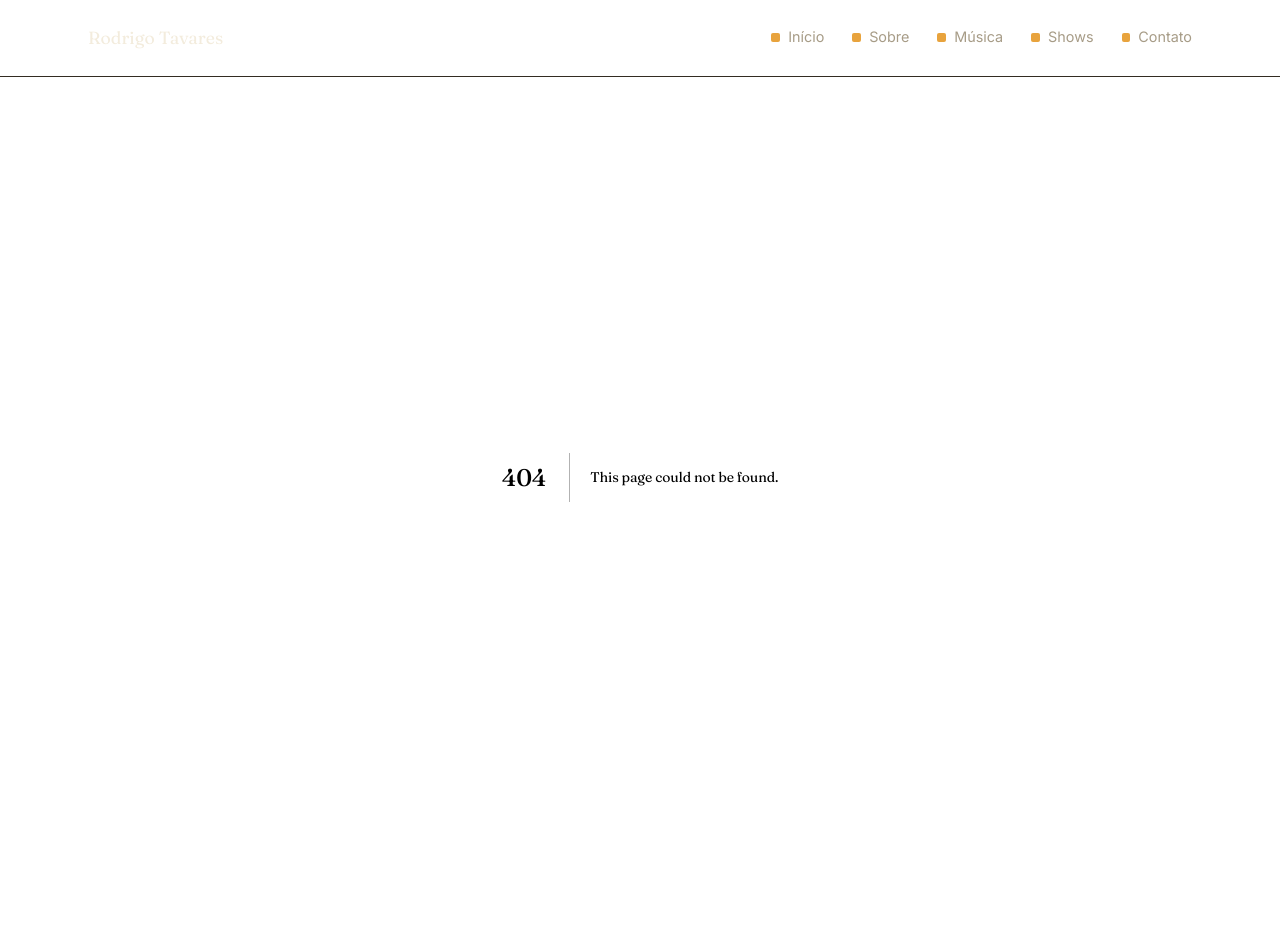
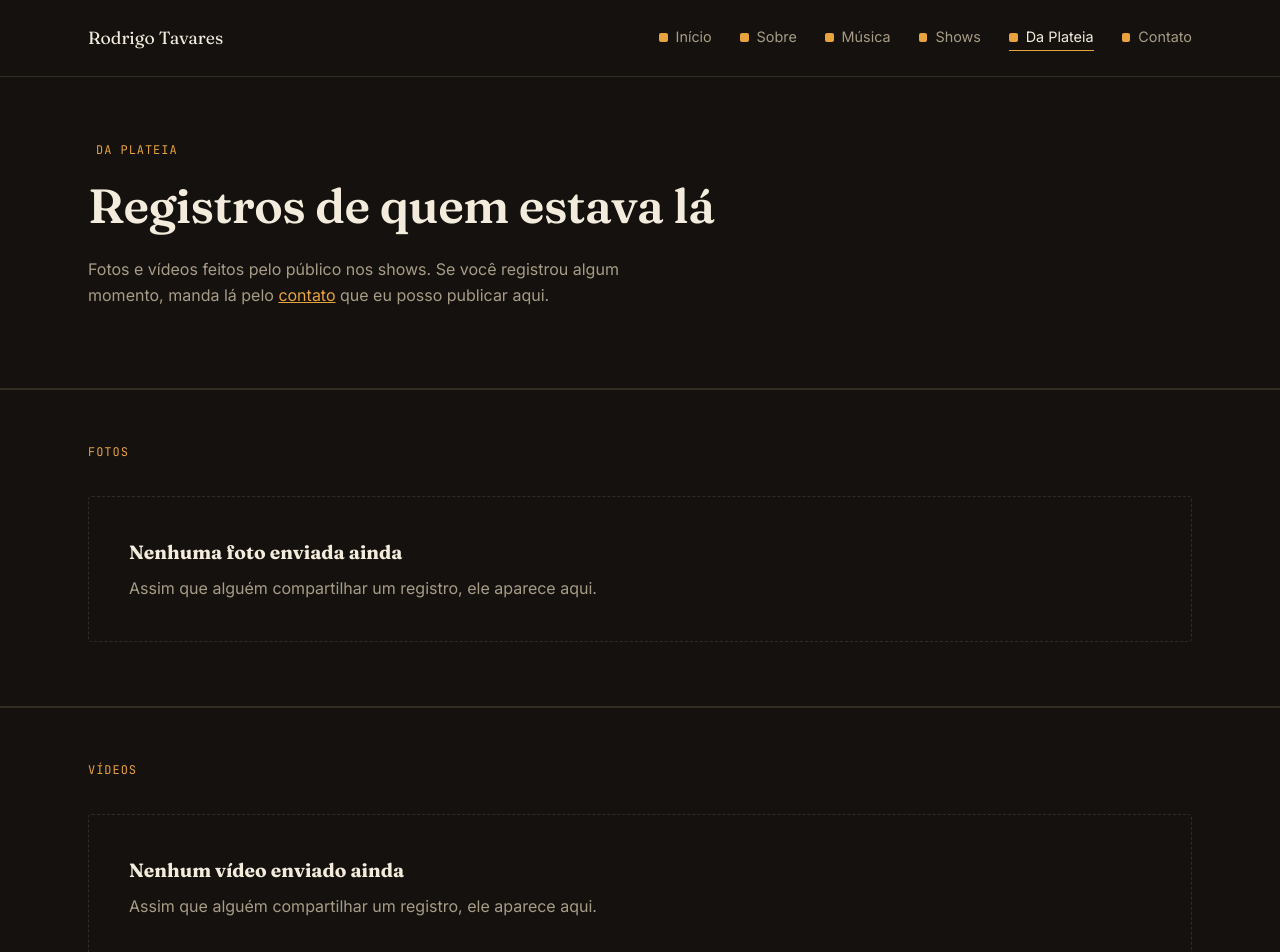
Before and after one commit to rodrigotavares79/rodrigotavares-site, a Next.js app: page /da-plateia in a window 1280 px wide. Before the commit this address had no page. Shown: the top 952 px of the page. Before the commit the page ends 877 px from the top, so only its background shows below. Built offline with nearby package versions, Linux system fonts and the light colour scheme.

Commit message:
Add files via upload

```diff
--- /dev/null
+++ b/app/da-plateia/page.tsx
@@ -0,0 +1,72 @@
+import Footer from "@/components/Footer";
+import PhotoGrid, { Photo } from "@/components/PhotoGrid";
+
+// [placeholder] Fotos enviadas pelo público nos shows. Coloque os arquivos
+// em public/gallery/ e adicione aqui, no mesmo padrão da galeria de /musica.
+const FOTOS: Photo[] = [];
+
+// [placeholder] Vídeos enviados pelo público — pode ser um link do
+// Instagram, YouTube, ou onde estiver hospedado.
+const VIDEOS: { titulo: string; autor: string; link: string }[] = [];
+
+export default function DaPlateia() {
+  return (
+    <>
+      <section className="block" style={{ paddingTop: "4rem" }}>
+        <div className="container">
+          <span className="eyebrow" style={{ display: "flex", alignItems: "center", gap: "0.5rem" }}>
+            <span className="nav-dot" aria-hidden="true" /> Da Plateia
+          </span>
+          <h1 style={{ fontSize: "clamp(2rem, 5vw, 3rem)", marginTop: "0.5rem" }}>
+            Registros de quem estava lá
+          </h1>
+          <p className="text-muted" style={{ maxWidth: "34rem", marginTop: "0.75rem" }}>
+            Fotos e vídeos feitos pelo público nos shows. Se você registrou
+            algum momento, manda lá pelo{" "}
+            <a href="/contato" style={{ color: "var(--accent)" }}>contato</a>{" "}
+            que eu posso publicar aqui.
+          </p>
+        </div>
+      </section>
+
+      <section className="block" style={{ borderTop: "1px solid var(--border)", paddingTop: "3rem" }}>
+        <div className="container">
+          <span className="eyebrow">Fotos</span>
+          {FOTOS.length === 0 ? (
+            <div className="empty-state">
+              <strong>Nenhuma foto enviada ainda</strong>
+              Assim que alguém compartilhar um registro, ele aparece aqui.
+            </div>
+          ) : (
+            <PhotoGrid photos={FOTOS} />
+          )}
+        </div>
+      </section>
+
+      <section className="block" style={{ borderTop: "1px solid var(--border)", paddingTop: "3rem" }}>
+        <div className="container">
+          <span className="eyebrow">Vídeos</span>
+          {VIDEOS.length === 0 ? (
+            <div className="empty-state">
+              <strong>Nenhum vídeo enviado ainda</strong>
+              Assim que alguém compartilhar um registro, ele aparece aqui.
+            </div>
+          ) : (
+            <div style={{ marginTop: "2rem" }}>
+              {VIDEOS.map((video, i) => (
+                <div className="show-row" key={i}>
+                  <span className="show-date">{video.autor}</span>
+                  <a href={video.link} target="_blank" rel="noopener noreferrer">
+                    {video.titulo} →
+                  </a>
+                </div>
+              ))}
+            </div>
+          )}
+        </div>
+      </section>
+
+      <Footer />
+    </>
+  );
+}
--- a/app/musica/page.tsx
+++ b/app/musica/page.tsx
@@ -62,7 +62,7 @@ export default function Musica() {
                     style={{ width: "100%", height: "100%", objectFit: "cover" }}
                   />
                 </div>
-                <span className="index">{faixa.index} · {faixa.ano}</span>
+                <span className="index">{faixa.ano}</span>
                 <h3>{faixa.titulo}</h3>
                 <p>{faixa.descricao}</p>
                 <div className="links">
@@ -77,7 +77,6 @@ export default function Musica() {
       <section className="block" style={{ borderTop: "1px solid var(--border)" }}>
         <div className="container">
           <span className="eyebrow">Galeria</span>
-          <h2>Fotos oficiais</h2>
           <PhotoGrid photos={GALERIA} />
         </div>
       </section>
--- a/components/Nav.tsx
+++ b/components/Nav.tsx
@@ -8,7 +8,8 @@ const TRACKS = [
   { index: "A2", label: "Sobre", href: "/sobre" },
   { index: "A3", label: "Música", href: "/musica" },
   { index: "A4", label: "Shows", href: "/shows" },
-  { index: "A5", label: "Contato", href: "/contato" },
+  { index: "A5", label: "Da Plateia", href: "/da-plateia" },
+  { index: "A6", label: "Contato", href: "/contato" },
 ];
 
 export default function Nav() {
```
Also changed, not shown: app/sobre/page.tsx (+11 -12 lines).
